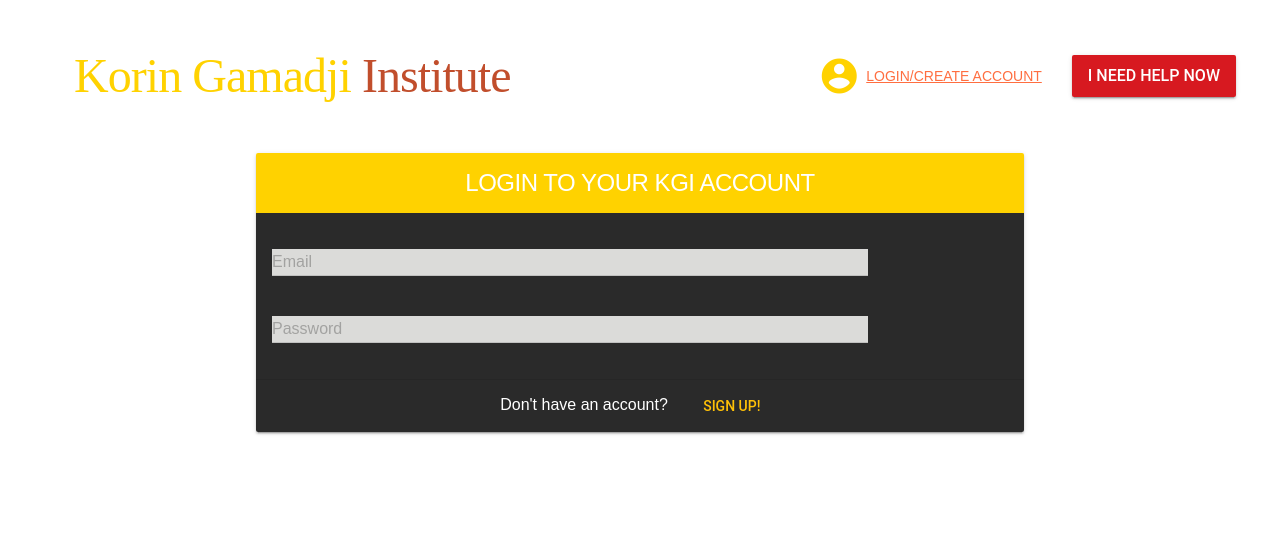
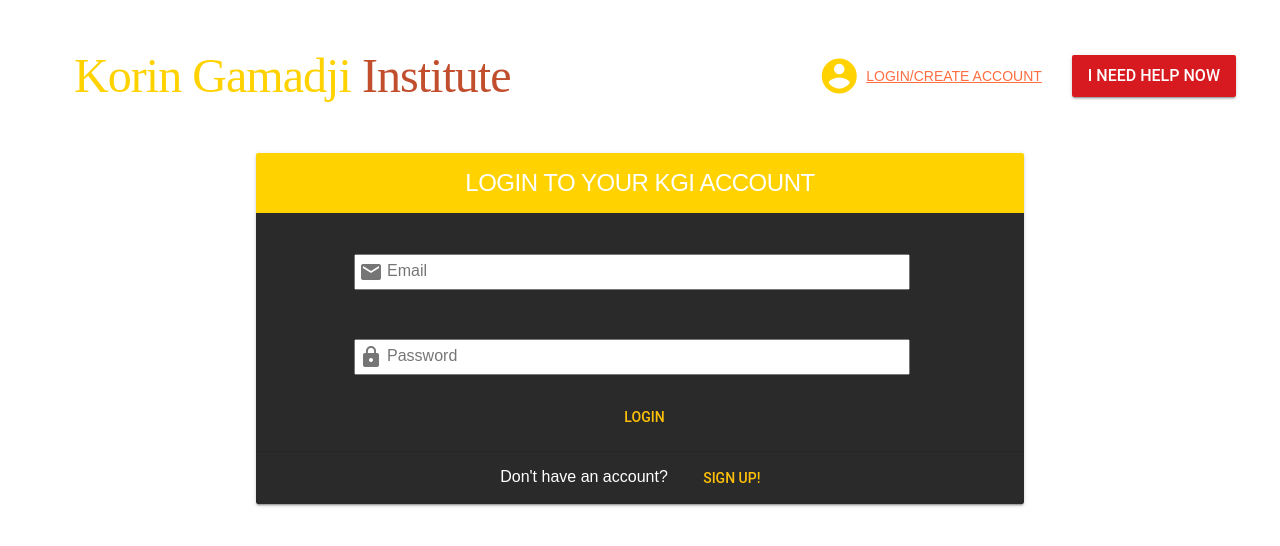
Before and after one commit to PakkuDon/korin-gamadji-ui, a React (Create React App) app: page /login in a window 1280 px wide. Shown: the top 546 px of the page. Built offline with nearby package versions, Linux system fonts and the light colour scheme; a web font is replaced by a local one.

Commit message:
worst form styling ever

```diff
--- a/src/components/Login.js
+++ b/src/components/Login.js
@@ -13,18 +13,23 @@
 	          </div>
 					  <div className="mdl-card__supporting-text bg-darkgrey">
 					  	<div className="login-inputs">
-								<form action="#">
-								  <div className="mdl-textfield mdl-js-textfield mdl-textfield--floating-label">
-								    <input className="mdl-textfield__input bg-light-grey" type="email" id="sample1"/>
-								    <label className="mdl-textfield__label" htmlFor="sample1">Email</label>
-								  </div>
+								<form className="container flex-align-horizontal direction-col" action="#">
+						      <div className="input-block">
+							      <label for="email">Email</label>
+							      <i className="material-icons form-icon">email</i>
+						        <input type="text" className="form-control" />
+						      </div>
 
+						      <div className="input-block">
+						        <label for="password">Password</label>
+						        <i className="material-icons form-icon">lock</i>
+						        <input type="text" className="form-control"/>
+						      </div>
+								</form>
+							</div>
 
-								  <div className="mdl-textfield mdl-js-textfield mdl-textfield--floating-label">
-								    <input className="mdl-textfield__input bg-light-grey" type="email" id="sample2"/>
-								    <label className="mdl-textfield__label" htmlFor="sample2">Password</label>
-								  </div>
-								</form>
+							<div>
+								<Link className="mdl-button mdl-button--colored mdl-js-button" to="/">LOGIN</Link>
 							</div>
 					  </div>
 				  <div className="mdl-card__actions mdl-card--border bg-darkgrey">
--- a/src/stylesheets/App.css
+++ b/src/stylesheets/App.css
@@ -151,7 +151,7 @@
 }
 
 .login-inputs {
-	width: 80%;
+	width: 90%;
 }
 
 .login-page > .mdl-card {
@@ -184,3 +184,39 @@
 	display: block;
 	width: 100%;
 }
+
+.input-block {
+  width: 100%;
+  height: 60px;
+  padding: 25px;
+  padding-bottom: 0;
+  position: relative;
+}
+
+.form-control {
+	width: 80%;
+  padding: 8px;
+  font-size: 14px;
+}
+
+.hidden {
+	display: none;
+}
+
+.form-icon {
+  position: absolute;
+  margin-left: 5px;
+  margin-top: 6px;
+  opacity: 1;
+}
+
+label {
+  position: absolute;
+  font-size: 16px;
+  margin-left: 33px;
+  margin-top: 8px;
+}
+
+.direction-col {
+	flex-direction: column;
+}
```
